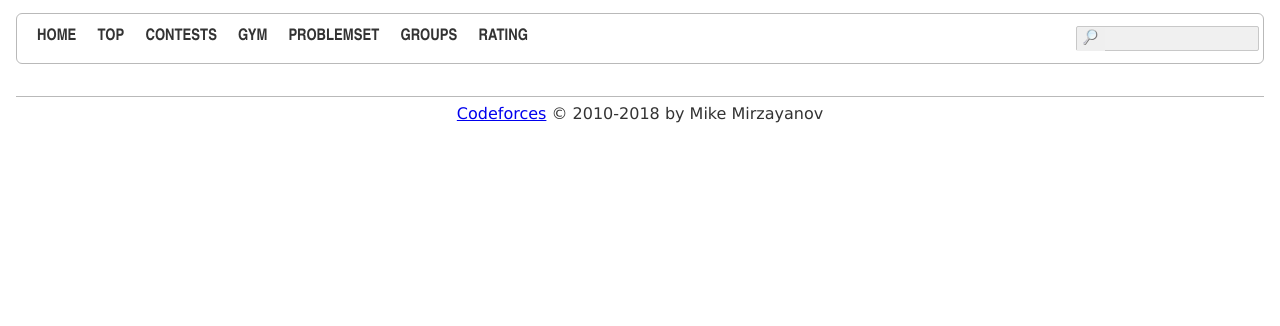
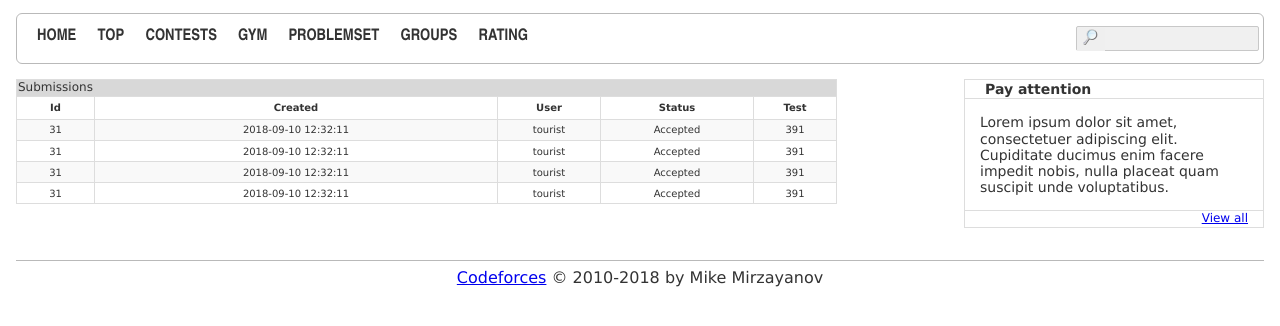
Before and after one commit to MonakhovS/6-try, a plain HTML site: page index.html in a window 1280 px wide. Shown: the part 70-396 px from the top of the page. Drawn offline with Linux system fonts and the light colour scheme.

Commit message:
feat: database

```diff
--- a/css/style.css
+++ b/css/style.css
@@ -170,3 +170,99 @@ aside section .footer a {
 aside section .footer a:after {
     content: " →";
 }
+
+.submissions {
+    display: flex;
+    flex-direction: row;
+    justify-content: space-between;
+    font-size: 10px;
+    margin-top: 15px;
+    /* border-top-left-radius: 50%; */
+}
+
+.submissions-title {
+    text-decoration: none;
+    font-weight: 500;
+    font-size: larger;
+    background-color: rgb(216, 216, 216);
+    text-align: left;
+    width: 80px;
+}
+
+/* .table-head{} */
+
+
+.submissions-head {
+    background-color: white;
+    line-height: 20px;
+}
+.submissions-table {
+    /* width: 100%; */
+    height: 125px;
+    border-collapse: collapse;
+    text-align: center;
+}
+
+.table-id {
+    width: 75px;
+}
+
+.table-created {
+    width: 400px;
+}
+
+.table-user {
+    width: 100px;
+}
+
+.table-status {
+    width: 150px;
+}
+
+.table-test {
+    width: 80px;
+}
+
+th, td {
+    border: 1px solid #ddd;
+    /* padding: 8px; */
+    text-align: center;
+}
+
+th {
+    background-color: #f2f2f2;
+}
+
+tr:nth-child(odd) {
+    background-color: #f9f9f9;
+}
+
+.table-pay-attention {
+    margin-left: 20px;
+    width: 300px;
+    background-color: white;
+    border-collapse: collapse;
+}
+
+.pay-attention-title {
+    text-align: left;
+    padding-left: 20px;
+    /* text-decoration-color: #3b5998; */
+    font-size: 14px;
+    /* text-decoration: solid; */
+    background-color: white;
+}
+
+.pay-attention-text {
+    font-size: 14px;
+    text-align: left;
+    padding: 15px;
+    background-color: white;
+}
+
+.pay-attention-footer {
+    text-align: right;
+    padding-right: 15px;
+    font-size: 12px;
+    background-color: white;
+}
--- a/index.html
+++ b/index.html
@@ -42,7 +42,91 @@
                 </form>
             </nav>
         </header>
-        <!-- Здесь основные блоки -->
+        <div class="submissions">
+            <table class="submissions-table">
+                <thead>
+                    <tr>
+                        <th colspan="5" class="submissions-title">
+                            Submissions
+                        </th>
+                    </tr>
+                    <tr>
+                        <th class="table-id submissions-head">Id</th>
+                        <th class="table-created submissions-head">Created</th>
+                        <th class="table-user submissions-head">User</th>
+                        <th class="table-status submissions-head">Status</th>
+                        <th class="table-test submissions-head">Test</th>
+                    </tr>
+                </thead>
+                <tbody class="submissions-body">
+                    <tr>
+                        <td class="table-id">31</td>
+                        <td class="table-created">
+                            <time datetime="2018-09-10T12:32:11"
+                                >2018-09-10 12:32:11</time
+                            >
+                        </td>
+                        <td class="table-user">tourist</td>
+                        <td class="table-status">Accepted</td>
+                        <td class="table-test">391</td>
+                    </tr>
+                    <tr>
+                        <td class="table-id">31</td>
+                        <td class="table-created">
+                            <time datetime="2018-09-10T12:32:11"
+                                >2018-09-10 12:32:11</time
+                            >
+                        </td>
+                        <td class="table-user">tourist</td>
+                        <td class="table-status">Accepted</td>
+                        <td class="table-test">391</td>
+                    </tr>
+                    <tr>
+                        <td class="table-id">31</td>
+                        <td class="table-created">
+                            <time datetime="2018-09-10T12:32:11"
+                                >2018-09-10 12:32:11</time
+                            >
+                        </td>
+                        <td class="table-user">tourist</td>
+                        <td class="table-status">Accepted</td>
+                        <td class="table-test">391</td>
+                    </tr>
+                    <tr>
+                        <td class="table-id">31</td>
+                        <td class="table-created">
+                            <time datetime="2018-09-10T12:32:11"
+                                >2018-09-10 12:32:11</time
+                            >
+                        </td>
+                        <td class="table-user">tourist</td>
+                        <td class="table-status">Accepted</td>
+                        <td class="table-test">391</td>
+                    </tr>
+                </tbody>
+            </table>
+            <table class="table-pay-attention">
+                <thead>
+                    <tr>
+                        <td class="pay-attention-title"><b>Pay attention</b></td>
+                    </tr>
+                </thead>
+                <tbody class="table-pay-attention-text">
+                    <tr>
+                        <td class="pay-attention-text">
+                            Lorem ipsum dolor sit amet, consectetuer adipiscing
+                            elit. Cupiditate ducimus enim facere impedit nobis,
+                            nulla placeat quam suscipit unde voluptatibus.
+                        </td>
+                    </tr>
+                </tbody>
+                <tfoot class="table-pay-attention-footer">
+                    <tr>
+                        <td class="pay-attention-footer"><a href="#">View all</a></td>
+                    </tr>
+                </tfoot>
+            </table>
+        </div>
         <footer>
             <a href="#">Codeforces</a> &copy; 2010-2018 by Mike Mirzayanov
         </footer>
```
